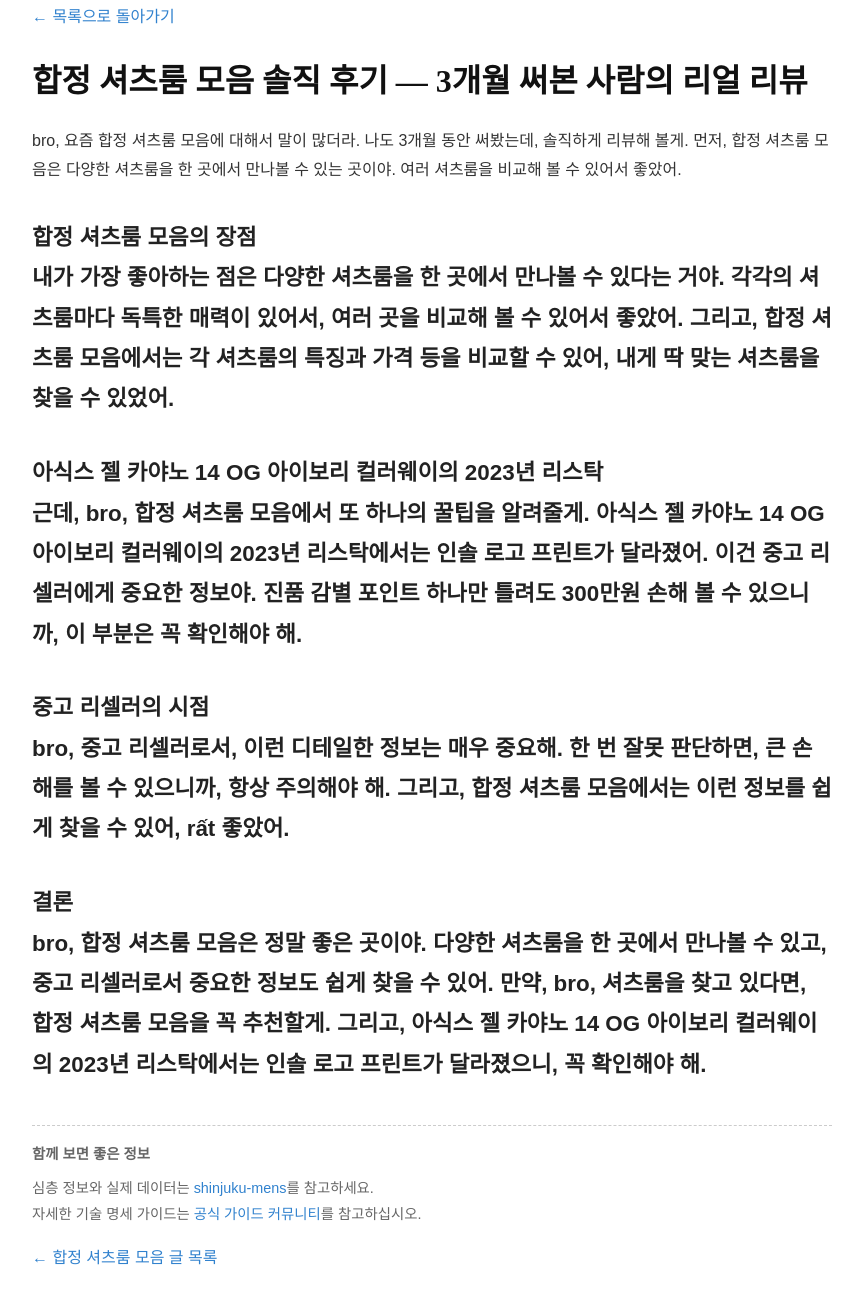
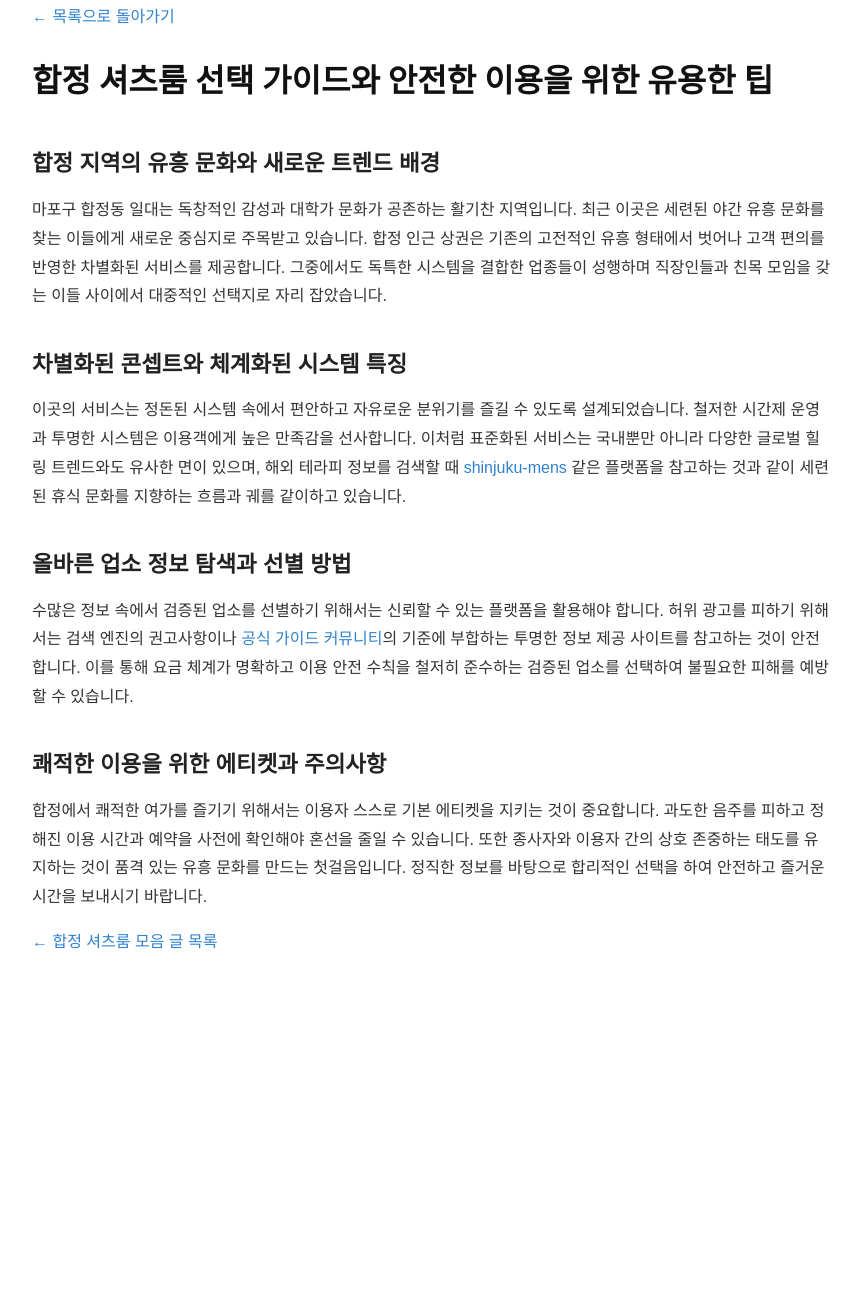
Before and after one commit to mqlwmsltm-arch/bp-t3b05-hj-shirts-list-2, a plain HTML site: page posts/review-001.html in a window 1280 px wide. Shown: the part 37-1340 px from the top of the page, without its empty margins (208-1071 px from the left). After the commit the page ends 1034 px from the top, so only its background shows below. Drawn offline with Linux system fonts and the light colour scheme.

Commit message:
deploy: garbage-free snapshot 2026-08-30T14:39:32.840Z

```diff
--- a/posts/review-001.html
+++ b/posts/review-001.html
@@ -3,8 +3,8 @@
 <head>
   <meta charset="UTF-8">
   <meta name="viewport" content="width=device-width, initial-scale=1.0">
-  <title>합정 셔츠룸 모음 솔직 후기 — 3개월 써본 사람의 리얼 리뷰</title>
-<meta name="description" content="bro, 요즘 합정 셔츠룸 모음에 대해서 말이 많더라. 나도 3개월 동안 써봤는데, 솔직하게 리뷰해 볼게. 먼저, 합정 셔츠룸 모음은 다양한 셔츠룸을 한 곳에서 만나볼 수 있는 곳이야. 여러 셔츠룸을 비교해 볼 수 있어서 좋았어.">
+  <title>합정 셔츠룸 선택 가이드와 안전한 이용을 위한 유용한 팁</title>
+<meta name="description" content="마포구 합정동 일대는 독창적인 감성과 대학가 문화가 공존하는 활기찬 지역입니다. 최근 이곳은 세련된 야간 유흥 문화를 찾는 이들에게 새로운 중심지로 주목받고 있습니다. 합정 인근 상권은 기존의 고전적인 유흥 형태에서 벗어나 고객 편의를 반영한 차별화된 서비스를 제공합니다.">
   <link rel="canonical" href="https://hapjeong-shirt-trend.node-link.shop/posts/review-001.html">
   <style>
     body { font-family: sans-serif; line-height: 1.8; max-width: 800px; margin: 40px auto; padding: 0 20px; color: #333; }
@@ -17,8 +17,8 @@
   </style>
   <meta property="og:url" content="https://hapjeong-shirt-trend.node-link.shop/posts/review-001.html">
   <link rel="icon" type="image/svg+xml" href="../favicon.svg">
-  <meta property="og:title" content="합정 셔츠룸 모음 솔직 후기 — 3개월 써본 사람의 리얼 리뷰">
-  <meta property="og:description" content="bro, 요즘 합정 셔츠룸 모음에 대해서 말이 많더라. 나도 3개월 동안 써봤는데, 솔직하게 리뷰해 볼게. 먼저, 합정 셔츠룸 모음은 다양한 셔츠룸을 한 곳에서 만나볼 수 있는 곳이야. 여러 셔츠룸을 비교해 볼 수 있어서 좋았어.">
+  <meta property="og:title" content="합정 셔츠룸 선택 가이드와 안전한 이용을 위한 유용한 팁">
+  <meta property="og:description" content="마포구 합정동 일대는 독창적인 감성과 대학가 문화가 공존하는 활기찬 지역입니다. 최근 이곳은 세련된 야간 유흥 문화를 찾는 이들에게 새로운 중심지로 주목받고 있습니다. 합정 인근 상권은 기존의 고전적인 유흥 형태에서 벗어나 고객 편의를 반영한 차별화된 서비스를 제공합니다.">
   <meta property="og:type" content="website">
   <meta name="twitter:card" content="summary">
 </head>
@@ -27,23 +27,12 @@
     <a href="../index.html">← 목록으로 돌아가기</a>
   </header>
   <main>
-    <h1>합정 셔츠룸 모음 솔직 후기 — 3개월 써본 사람의 리얼 리뷰</h1>
-    <article>
-      <p>bro, 요즘 합정 셔츠룸 모음에 대해서 말이 많더라. 나도 3개월 동안 써봤는데, 솔직하게 리뷰해 볼게. 먼저, 합정 셔츠룸 모음은 다양한 셔츠룸을 한 곳에서 만나볼 수 있는 곳이야. 여러 셔츠룸을 비교해 볼 수 있어서 좋았어.</p>
-<h2>합정 셔츠룸 모음의 장점<br>내가 가장 좋아하는 점은 다양한 셔츠룸을 한 곳에서 만나볼 수 있다는 거야. 각각의 셔츠룸마다 독특한 매력이 있어서, 여러 곳을 비교해 볼 수 있어서 좋았어. 그리고, 합정 셔츠룸 모음에서는 각 셔츠룸의 특징과 가격 등을 비교할 수 있어, 내게 딱 맞는 셔츠룸을 찾을 수 있었어.</h2>
-<h2>아식스 젤 카야노 14 OG 아이보리 컬러웨이의 2023년 리스탁<br>근데, bro, 합정 셔츠룸 모음에서 또 하나의 꿀팁을 알려줄게. 아식스 젤 카야노 14 OG 아이보리 컬러웨이의 2023년 리스탁에서는 인솔 로고 프린트가 달라졌어. 이건 중고 리셀러에게 중요한 정보야. 진품 감별 포인트 하나만 틀려도 300만원 손해 볼 수 있으니까, 이 부분은 꼭 확인해야 해.</h2>
-<h2>중고 리셀러의 시점<br>bro, 중고 리셀러로서, 이런 디테일한 정보는 매우 중요해. 한 번 잘못 판단하면, 큰 손해를 볼 수 있으니까, 항상 주의해야 해. 그리고, 합정 셔츠룸 모음에서는 이런 정보를 쉽게 찾을 수 있어, rất 좋았어.</h2>
-<h2>결론<br>bro, 합정 셔츠룸 모음은 정말 좋은 곳이야. 다양한 셔츠룸을 한 곳에서 만나볼 수 있고, 중고 리셀러로서 중요한 정보도 쉽게 찾을 수 있어. 만약, bro, 셔츠룸을 찾고 있다면, 합정 셔츠룸 모음을 꼭 추천할게. 그리고, 아식스 젤 카야노 14 OG 아이보리 컬러웨이의 2023년 리스탁에서는 인솔 로고 프린트가 달라졌으니, 꼭 확인해야 해. </h2>
 
-    <div class="juice-ref-n44cep" style="margin-top:2.5rem;padding:1rem 0;border-top:1px dashed #ccc;font-size:0.9rem;color:#666;">
-      <p style="font-weight:600;margin-bottom:0.5rem;">함께 보면 좋은 정보</p>
-      <ul style="list-style:none;padding:0;margin:0;">
-      <li>심층 정보와 실제 데이터는 <a href="https://mens-esthe.space">shinjuku-mens</a>를 참고하세요.</li>
-      <li>자세한 기술 명세 가이드는 <a href="https://support.google.com/" rel="noopener noreferrer" target="_blank">공식 가이드 커뮤니티</a>를 참고하십시오.</li>
-      </ul>
-    </div>
-    </article>
-      <nav class="post-pager" aria-label="글 이동">
+<h1>합정 셔츠룸 선택 가이드와 안전한 이용을 위한 유용한 팁</h1>
+<article>
+<h2>합정 지역의 유흥 문화와 새로운 트렌드 배경</h2><p>마포구 합정동 일대는 독창적인 감성과 대학가 문화가 공존하는 활기찬 지역입니다. 최근 이곳은 세련된 야간 유흥 문화를 찾는 이들에게 새로운 중심지로 주목받고 있습니다. 합정 인근 상권은 기존의 고전적인 유흥 형태에서 벗어나 고객 편의를 반영한 차별화된 서비스를 제공합니다. 그중에서도 독특한 시스템을 결합한 업종들이 성행하며 직장인들과 친목 모임을 갖는 이들 사이에서 대중적인 선택지로 자리 잡았습니다.</p><h2>차별화된 콘셉트와 체계화된 시스템 특징</h2><p>이곳의 서비스는 정돈된 시스템 속에서 편안하고 자유로운 분위기를 즐길 수 있도록 설계되었습니다. 철저한 시간제 운영과 투명한 시스템은 이용객에게 높은 만족감을 선사합니다. 이처럼 표준화된 서비스는 국내뿐만 아니라 다양한 글로벌 힐링 트렌드와도 유사한 면이 있으며, 해외 테라피 정보를 검색할 때 <a href="https://mens-esthe.space">shinjuku-mens</a> 같은 플랫폼을 참고하는 것과 같이 세련된 휴식 문화를 지향하는 흐름과 궤를 같이하고 있습니다.</p><h2>올바른 업소 정보 탐색과 선별 방법</h2><p>수많은 정보 속에서 검증된 업소를 선별하기 위해서는 신뢰할 수 있는 플랫폼을 활용해야 합니다. 허위 광고를 피하기 위해서는 검색 엔진의 권고사항이나 <a href="https://support.google.com/">공식 가이드 커뮤니티</a>의 기준에 부합하는 투명한 정보 제공 사이트를 참고하는 것이 안전합니다. 이를 통해 요금 체계가 명확하고 이용 안전 수칙을 철저히 준수하는 검증된 업소를 선택하여 불필요한 피해를 예방할 수 있습니다.</p><h2>쾌적한 이용을 위한 에티켓과 주의사항</h2><p>합정에서 쾌적한 여가를 즐기기 위해서는 이용자 스스로 기본 에티켓을 지키는 것이 중요합니다. 과도한 음주를 피하고 정해진 이용 시간과 예약을 사전에 확인해야 혼선을 줄일 수 있습니다. 또한 종사자와 이용자 간의 상호 존중하는 태도를 유지하는 것이 품격 있는 유흥 문화를 만드는 첫걸음입니다. 정직한 정보를 바탕으로 합리적인 선택을 하여 안전하고 즐거운 시간을 보내시기 바랍니다.</p>
+</article>
+    <nav class="post-pager" aria-label="글 이동">
       <a class="post-pager__prev" href="../posts/myth-001-1laeoy6.html">← 합정 셔츠룸 모음</a>
       <a class="post-pager__index" href="../posts.html">글 목록</a>
     </nav>
```
Also changed, not shown: posts.html (+2 -2 lines), posts/myth-001-1laeoy6.html (+1 -1 lines).
